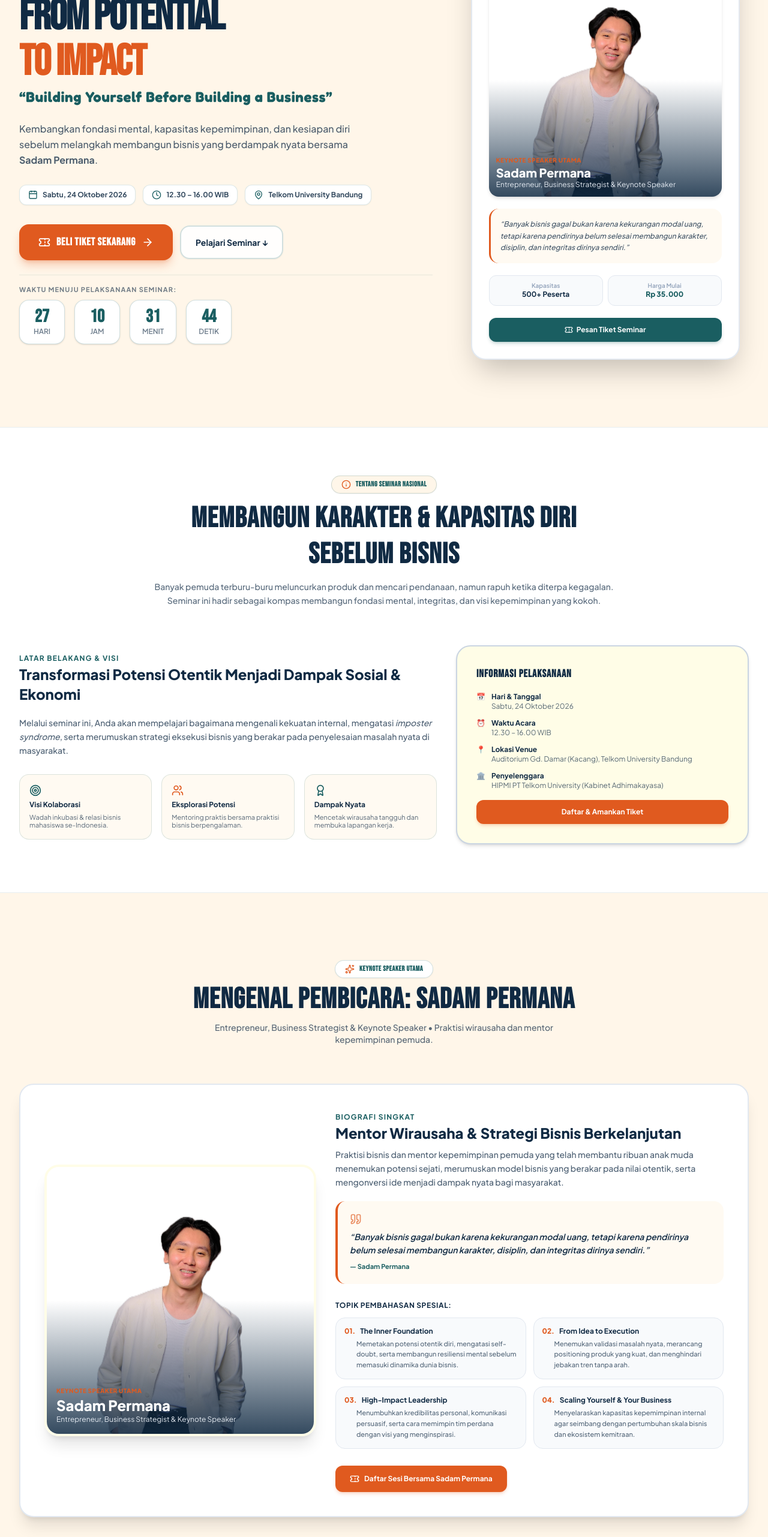
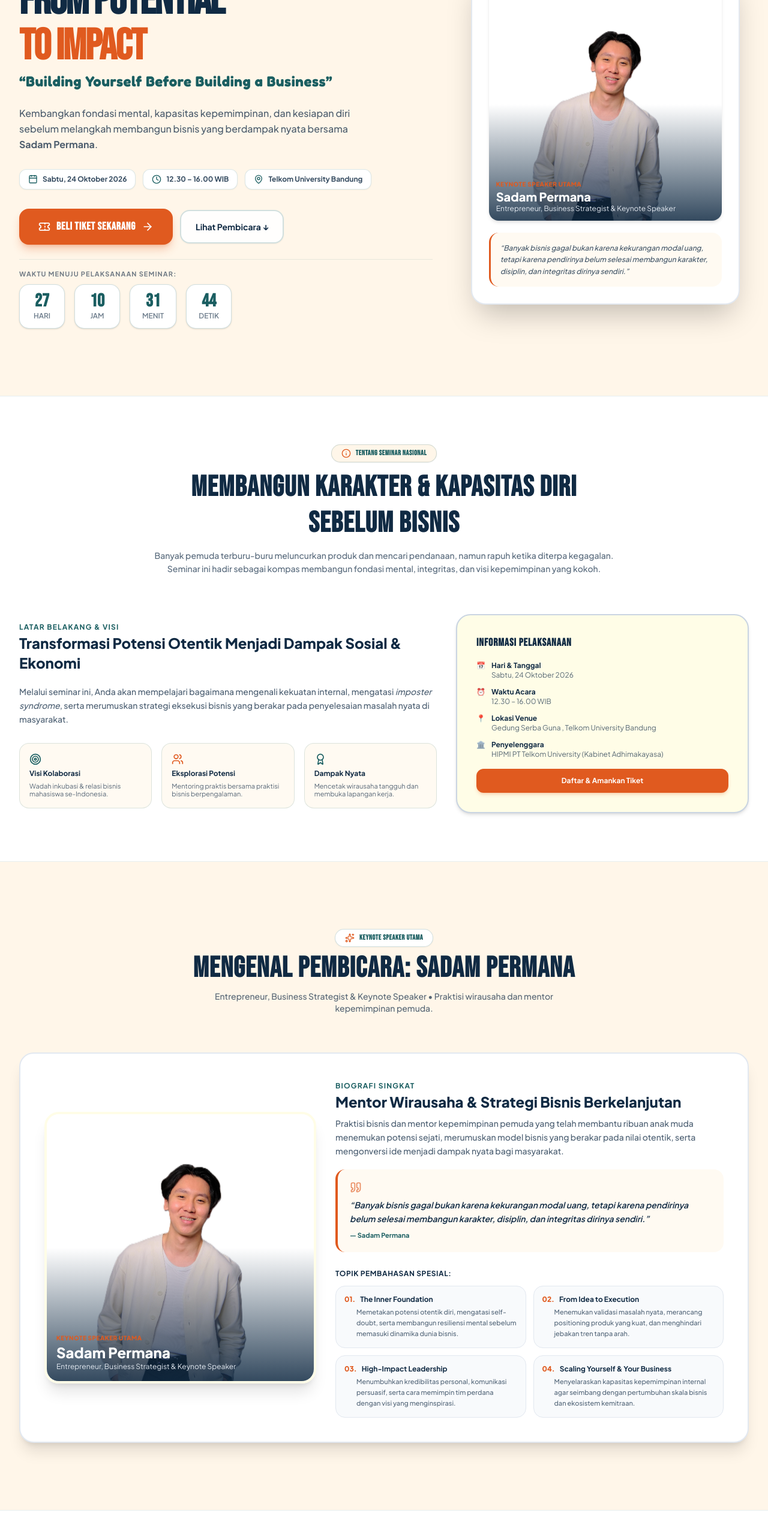
Before and after one commit to raaffiy/hce-tiket, a Next.js app: page / in a window 1280 px wide. Shown: the part 234-2797 px from the top of the page at 60% size. Built offline with nearby package versions, Linux system fonts and the light colour scheme.

Commit message:
frontend: 3

```diff
--- a/app/layout.tsx
+++ b/app/layout.tsx
@@ -34,7 +34,7 @@ const plusJakarta = Plus_Jakarta_Sans({
 
 export const metadata: Metadata = {
   title: "Seminar Nasional HCE 2026 | From Potential to Impact - Sadam Permana",
-  description: "Beli Tiket Seminar Nasional HCE 2026 bersama Sadam Permana: From Potential to Impact - Building Yourself Before Building a Business. Auditorium Telkom University Bandung.",
+  description: "Beli Tiket Seminar Nasional HCE 2026 bersama Sadam Permana: From Potential to Impact - Building Yourself Before Building a Business. Telkom University Bandung.",
   icons: {
     icon: "/HCE LOGO.png",
   },
--- a/app/page.tsx
+++ b/app/page.tsx
@@ -282,7 +282,7 @@ export default function SinglePageSeminar() {
                   className="text-xs font-black uppercase text-hce-teal tracking-widest"
                   style={{ fontFamily: "var(--font-bebas-neue)" }}
                 >
-                  SEMINAR NASIONAL HCE 2026 &bull; TELKOM UNIVERSITY
+                  SEMINAR HCE 2026 &bull; TELKOM UNIVERSITY
                 </span>
               </div>
 
@@ -342,7 +342,7 @@ export default function SinglePageSeminar() {
                   onClick={() => scrollToId("tentang")}
                   className="w-full sm:w-auto px-6 py-4 bg-white/90 hover:bg-white text-hce-navy border-2 border-hce-teal/20 hover:border-hce-teal/50 rounded-2xl text-xs sm:text-sm font-bold shadow-xs transition-all flex items-center justify-center space-x-2 cursor-pointer"
                 >
-                  <span>Pelajari Seminar &darr;</span>
+                  <span>Lihat Pembicara &darr;</span>
                 </button>
               </div>
 
@@ -411,27 +411,6 @@ export default function SinglePageSeminar() {
                   <div className="p-4 bg-hce-cream/60 rounded-2xl border-l-3 border-hce-orange text-xs text-hce-navy/80 italic font-medium leading-relaxed">
                     {SPEAKER_INFO.quote}
                   </div>
-
-                  {/* Quick Perks Bar */}
-                  <div className="grid grid-cols-2 gap-2 text-center text-xs">
-                    <div className="p-2.5 bg-slate-50 rounded-xl border border-slate-200">
-                      <span className="text-[10px] text-slate-400 block font-semibold">Kapasitas</span>
-                      <strong className="text-hce-navy font-bold">500+ Peserta</strong>
-                    </div>
-                    <div className="p-2.5 bg-slate-50 rounded-xl border border-slate-200">
-                      <span className="text-[10px] text-slate-400 block font-semibold">Harga Mulai</span>
-                      <strong className="text-hce-teal font-extrabold">Rp 35.000</strong>
-                    </div>
-                  </div>
-
-                  <button
-                    type="button"
-                    onClick={() => handleOpenCheckoutModal(undefined, "order")}
-                    className="w-full py-3 bg-hce-teal hover:bg-hce-teal/90 text-white rounded-xl text-center font-bold text-xs shadow-md shadow-hce-teal/20 flex items-center justify-center space-x-1.5 transition-all cursor-pointer"
-                  >
-                    <Ticket className="w-3.5 h-3.5" />
-                    <span>Pesan Tiket Seminar</span>
-                  </button>
 
                 </div>
 
@@ -584,7 +563,7 @@ export default function SinglePageSeminar() {
               <div className="lg:col-span-5 relative">
                 <div className="w-full aspect-square rounded-3xl overflow-hidden border-4 border-[#FFFDE7] shadow-xl relative group">
                   <Image
-                    src={SPEAKER_INFO.photo}
+                    src="/sadam.jpg"
                     alt={SPEAKER_INFO.name}
                     fill
                     className="object-cover group-hover:scale-105 transition-transform duration-500"
@@ -636,17 +615,6 @@ export default function SinglePageSeminar() {
                   </div>
                 </div>
 
-                <div className="pt-2">
-                  <button
-                    type="button"
-                    onClick={() => handleOpenCheckoutModal(undefined, "order")}
-                    className="w-full sm:w-auto px-6 py-3.5 bg-hce-orange hover:bg-hce-orange/90 text-white rounded-xl text-xs font-bold shadow-md shadow-hce-orange/20 transition-all flex items-center justify-center space-x-2 cursor-pointer"
-                  >
-                    <Ticket className="w-4 h-4" />
-                    <span>Daftar Sesi Bersama Sadam Permana</span>
-                  </button>
-                </div>
-
               </div>
 
             </div>
@@ -680,7 +648,7 @@ export default function SinglePageSeminar() {
                 Rundown Seminar Nasional 2026
               </h2>
               <p className="text-xs sm:text-sm text-hce-navy/70 font-medium">
-                Sabtu, 24 Oktober 2026 &bull; Auditorium Gd. Damar Telkom University
+                Sabtu, 24 Oktober 2026 &bull; Gedung Serba Guna Telkom University
               </p>
             </div>
 
@@ -744,16 +712,14 @@ export default function SinglePageSeminar() {
             {TICKET_CATEGORIES.map((cat) => (
               <div
                 key={cat.id}
-                className={`rounded-3xl p-7 sm:p-8 flex flex-col justify-between transition-all duration-300 relative border-2 ${
-                  cat.isPopular
+                className={`rounded-3xl p-7 sm:p-8 flex flex-col justify-between transition-all duration-300 relative border-2 ${cat.isPopular
                     ? "bg-white border-hce-orange shadow-2xl scale-105 z-10"
                     : "bg-white/90 border-slate-200 shadow-lg hover:shadow-xl hover:border-hce-teal/30"
                   }`}
               >
                 {cat.tag && (
                   <span
-                    className={`absolute -top-3.5 right-6 px-4 py-1 rounded-full text-[11px] font-black uppercase text-white shadow-md tracking-wider ${
-                      cat.badgeColor === "orange"
+                    className={`absolute -top-3.5 right-6 px-4 py-1 rounded-full text-[11px] font-black uppercase text-white shadow-md tracking-wider ${cat.badgeColor === "orange"
                         ? "bg-hce-orange"
                         : cat.badgeColor === "teal"
                           ? "bg-hce-teal"
@@ -807,8 +773,7 @@ export default function SinglePageSeminar() {
                   <button
                     type="button"
                     onClick={() => handleSelectCategoryFromPricing(cat)}
-                    className={`w-full py-4 rounded-2xl text-center text-sm font-black uppercase tracking-wider shadow-md transition-all flex items-center justify-center space-x-2 cursor-pointer ${
-                      cat.isPopular
+                    className={`w-full py-4 rounded-2xl text-center text-sm font-black uppercase tracking-wider shadow-md transition-all flex items-center justify-center space-x-2 cursor-pointer ${cat.isPopular
                         ? "bg-hce-orange hover:bg-hce-orange/90 text-white shadow-hce-orange/25 hover:scale-105"
                         : "bg-hce-teal hover:bg-hce-teal/90 text-white shadow-hce-teal/20 hover:scale-105"
                       }`}
@@ -879,8 +844,7 @@ export default function SinglePageSeminar() {
                   setActiveTab("order");
                   setErrorMessage(null);
                 }}
-                className={`flex-1 py-2 rounded-xl text-xs font-bold transition-all cursor-pointer text-center ${
-                  activeTab === "order" ? "bg-hce-teal text-white shadow-sm" : "text-hce-navy/70 hover:text-hce-teal"
+                className={`flex-1 py-2 rounded-xl text-xs font-bold transition-all cursor-pointer text-center ${activeTab === "order" ? "bg-hce-teal text-white shadow-sm" : "text-hce-navy/70 hover:text-hce-teal"
                   }`}
               >
                 Pesan Tiket Baru
@@ -891,8 +855,7 @@ export default function SinglePageSeminar() {
                   setActiveTab("lookup");
                   setErrorMessage(null);
                 }}
-                className={`flex-1 py-2 rounded-xl text-xs font-bold transition-all cursor-pointer text-center ${
-                  activeTab === "lookup" ? "bg-hce-teal text-white shadow-sm" : "text-hce-navy/70 hover:text-hce-teal"
+                className={`flex-1 py-2 rounded-xl text-xs font-bold transition-all cursor-pointer text-center ${activeTab === "lookup" ? "bg-hce-teal text-white shadow-sm" : "text-hce-navy/70 hover:text-hce-teal"
                   }`}
               >
                 Cari / Cetak E-Ticket
@@ -940,8 +903,7 @@ export default function SinglePageSeminar() {
                             <div
                               key={cat.id}
                               onClick={() => setSelectedCategory(cat)}
-                              className={`p-3.5 rounded-xl cursor-pointer border-2 transition-all flex flex-col justify-between ${
-                                isSelected
+                              className={`p-3.5 rounded-xl cursor-pointer border-2 transition-all flex flex-col justify-between ${isSelected
                                   ? "bg-white border-hce-teal shadow-md"
                                   : "bg-white/60 border-hce-teal/15 hover:bg-white"
                                 }`}
@@ -1073,8 +1035,7 @@ export default function SinglePageSeminar() {
                           <div
                             key={pm.id}
                             onClick={() => setSelectedPayment(pm.id)}
-                            className={`p-3 rounded-xl border-2 cursor-pointer transition-all flex flex-col justify-between ${
-                              selectedPayment === pm.id
+                            className={`p-3 rounded-xl border-2 cursor-pointer transition-all flex flex-col justify-between ${selectedPayment === pm.id
                                 ? "border-hce-teal bg-[#E8F4F4]"
                                 : "border-slate-200 bg-slate-50/50 hover:bg-white"
                               }`}
--- a/components/Footer.tsx
+++ b/components/Footer.tsx
@@ -204,17 +204,6 @@ export default function Footer() {
                   Cari / Cetak E-Ticket
                 </button>
               </li>
-              <li>
-                <a
-                  href={`https://wa.me/${SEMINAR_INFO.contactWhatsApp}?text=Halo%20Admin%20HCE%202026,%20saya%20butuh%20bantuan%20pemesanan%20tiket%20kolektif...`}
-                  target="_blank"
-                  rel="noopener noreferrer"
-                  className="text-xs sm:text-sm text-hce-navy/70 hover:text-green-600 transition-colors flex items-center font-medium"
-                >
-                  <ArrowUpRight className="w-3.5 h-3.5 mr-2 text-hce-navy/40" />
-                  Pemesanan Kolektif / Rombongan
-                </a>
-              </li>
             </ul>
           </div>
 
--- a/utils/seminarData.ts
+++ b/utils/seminarData.ts
@@ -59,7 +59,7 @@ export const SEMINAR_INFO = {
   date: "Sabtu, 24 Oktober 2026",
   dateIso: "2026-10-24T09:00:00+07:00",
   time: "12.30 – 16.00 WIB",
-  venue: "Auditorium Gd. Damar (Kacang), Telkom University Bandung",
+  venue: "Gedung Serba Guna , Telkom University Bandung",
   venueType: "Offline di Kampus Telkom University & Akses Streaming Live",
   address: "Jl. Telekomunikasi No. 1, Terusan Buahbatu, Sukapura, Kec. Dayeuhkolot, Bandung, Jawa Barat 40257",
   organizer: "HIPMI PT Telkom University (Kabinet Adhimakayasa)",
@@ -163,7 +163,7 @@ export const RUNDOWN_SCHEDULE: RundownItem[] = [
   {
     time: "08.00 – 09.00 WIB",
     title: "Open Gate & Registrasi Ulang",
-    desc: "Penukaran e-ticket dengan wristband seminar kit di meja registrasi lobby auditorium.",
+    desc: "Penukaran e-ticket dengan wristband seminar kit di meja registrasi lobby Gedung Serba Guna.",
     type: "opening",
   },
   {
```
Lines whose indentation alone changed are shown as unchanged.
